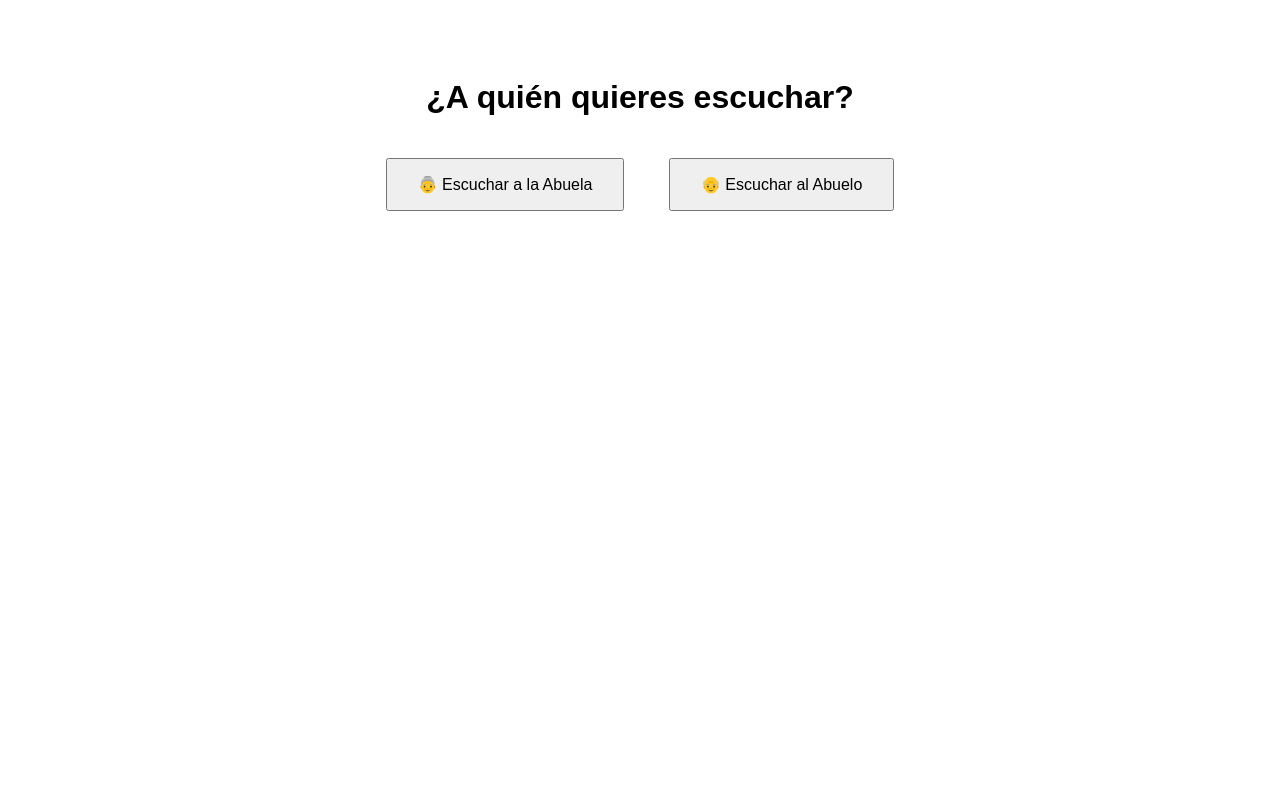
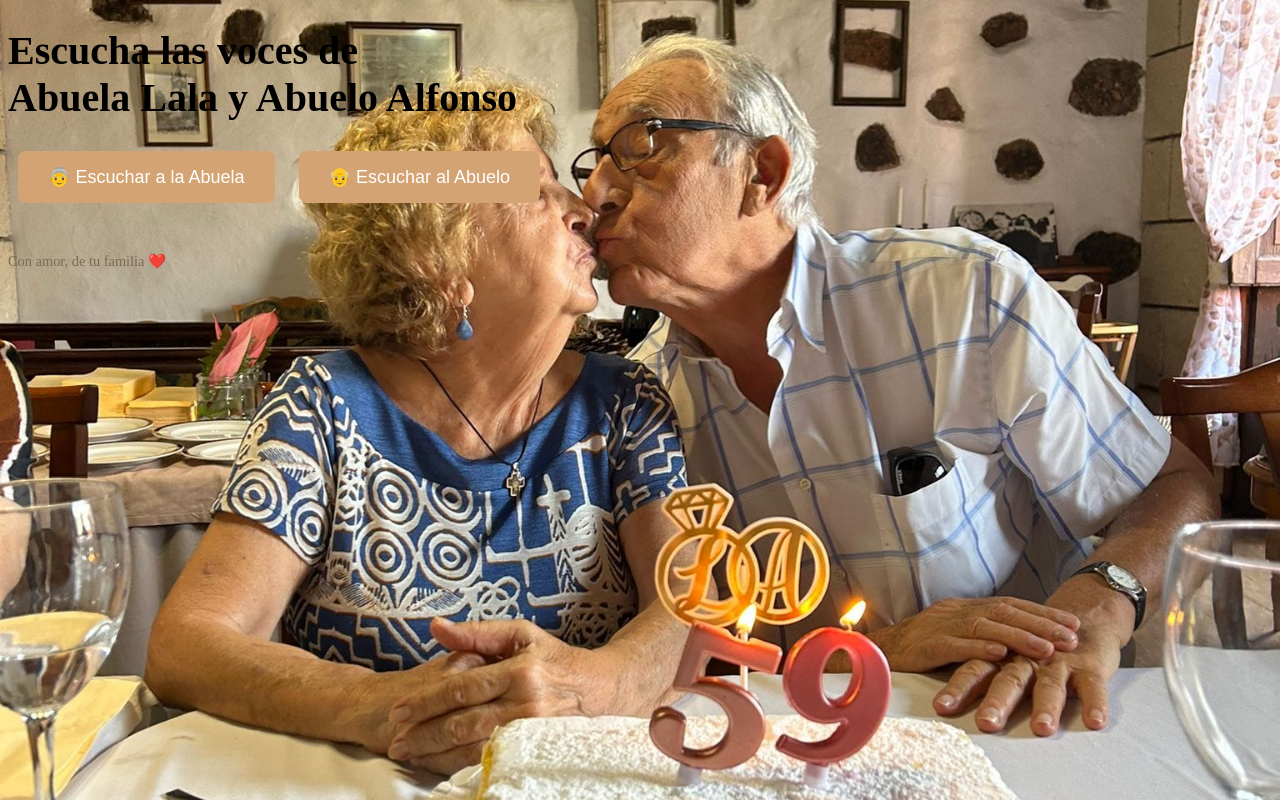
Before and after one commit to JudithRguez/abuelosalfonsoylala, a plain HTML site: page index.html in a window 1280 px wide. Drawn offline with Linux system fonts and the light colour scheme.

Commit message:
Update index.html

```diff
--- a/index.html
+++ b/index.html
@@ -5,23 +5,43 @@
   <title>Audios de la familia</title>
   <style>
     body {
-      font-family: sans-serif;
-      text-align: center;
-      padding: 50px;
+  background: url('fondo.jpg') no-repeat center center fixed;
+  background-size: cover;
+  ...
+}
+    h1 {
+      font-size: 2.5em;
+      margin-bottom: 20px;
     }
-    button {
-      margin: 20px;
+
+    .button {
+      background-color: #d4a373;
+      color: white;
+      border: none;
       padding: 15px 30px;
-      font-size: 16px;
+      margin: 10px;
+      font-size: 18px;
+      border-radius: 8px;
       cursor: pointer;
+      transition: background-color 0.3s ease;
+    }
+
+    .button:hover {
+      background-color: #b07d56;
+    }
+
+    footer {
+      margin-top: 40px;
+      font-size: 0.9em;
+      color: #7a6a58;
     }
   </style>
 </head>
 <body>
-  <h1>¿A quién quieres escuchar?</h1>
+  <h1>Escucha las voces de<br>Abuela Lala y Abuelo Alfonso</h1>
 
-  <button onclick="document.getElementById('audio1').play()">👵 Escuchar a la Abuela</button>
-  <button onclick="document.getElementById('audio2').play()">👴 Escuchar al Abuelo</button>
+  <button class="button" onclick="document.getElementById('audio1').play()">👵 Escuchar a la Abuela</button>
+  <button class="button" onclick="document.getElementById('audio2').play()">👴 Escuchar al Abuelo</button>
 
   <audio id="audio1">
     <source src="abuela.mp3" type="audio/mpeg">
@@ -30,5 +50,9 @@
   <audio id="audio2">
     <source src="abuelo.mp3" type="audio/mpeg">
   </audio>
+
+  <footer>
+    Con amor, de tu familia ❤️
+  </footer>
 </body>
 </html>
```
